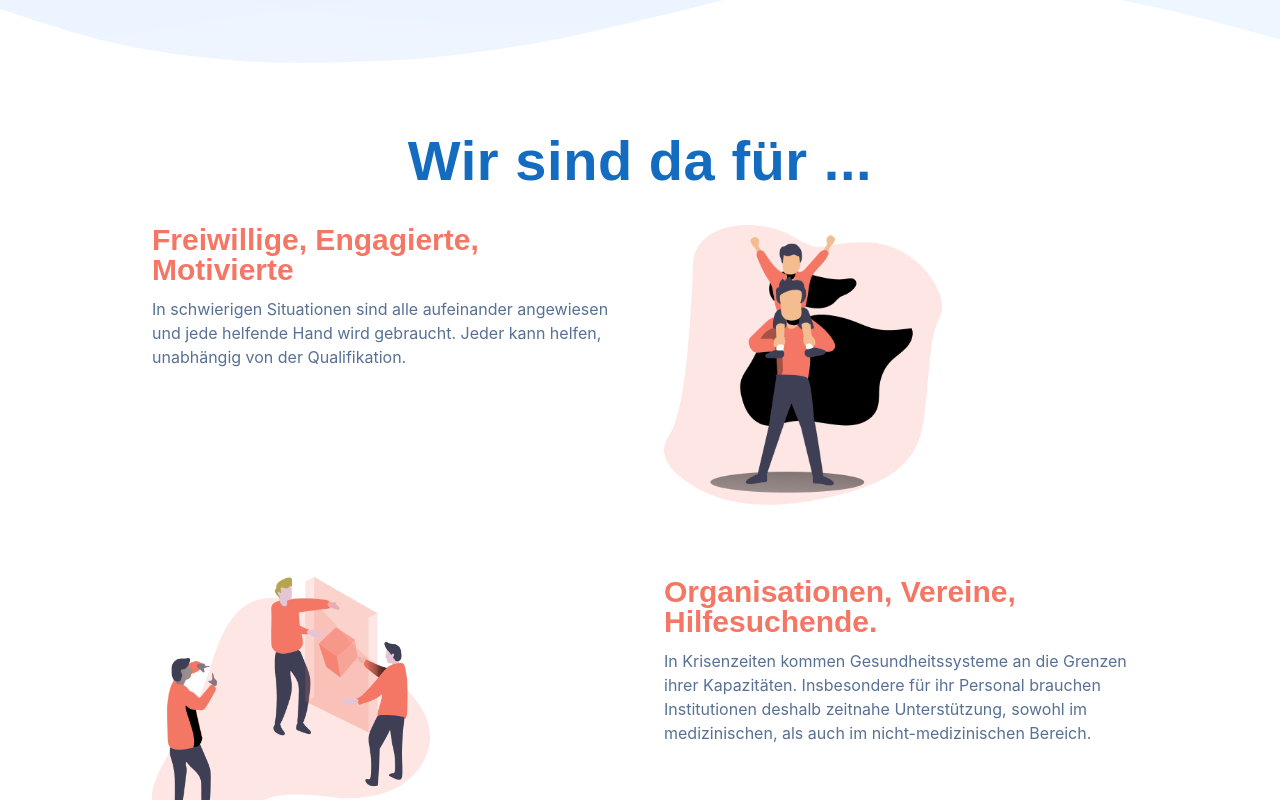
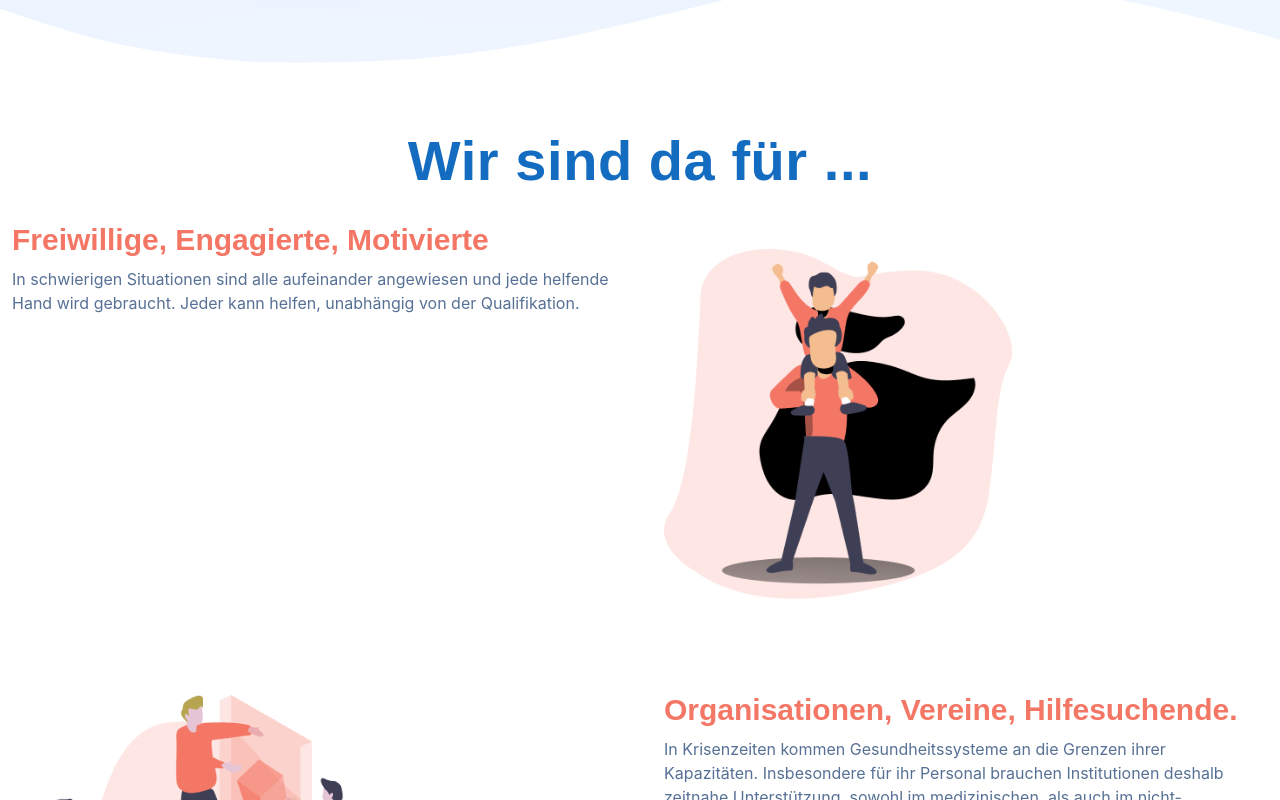
Before and after one commit to Helfer-Portal/helponspot-client, a React (Create React App) app: page / in a window 1280 px wide. Shown: the part 820-1620 px from the top of the page. Built offline with nearby package versions, Linux system fonts and the light colour scheme.

Commit message:
An Content angepasst

```diff
--- a/src/features/landing-page/components/single-text-illy.js
+++ b/src/features/landing-page/components/single-text-illy.js
@@ -9,8 +9,8 @@ export default function SingleTextIlluView(props) {
   if (props.right === true) {
     return (
       <div>
-        <div class="flex flex-wrap">
-          <div class="w-5/6 sm:w-1/2 p-6">
+        <div class="flex flex-wrap py-6 px-3">
+          <div class="w-5/6 sm:w-1/2 pr-6">
             <h3 class="text-3xl text-figmaSectionHead font-dm-sans font-bold leading-none mb-3">
               {props.title}
             </h3>
--- a/src/features/landing-page/components/text-illu-view.js
+++ b/src/features/landing-page/components/text-illu-view.js
@@ -64,7 +64,7 @@ export default function TextIlluView() {
       </div>
 
       <section class="bg-white border-b py-8">
-        <div class="container max-w-5xl mx-auto m-8">
+        <div class="container mx-auto m-8">
           <h1 class="w-full my-2 text-5xl font-bold leading-tight text-center text-figmaHead font-dm-sans-h1">
             {sectionTitle}
           </h1>
```
